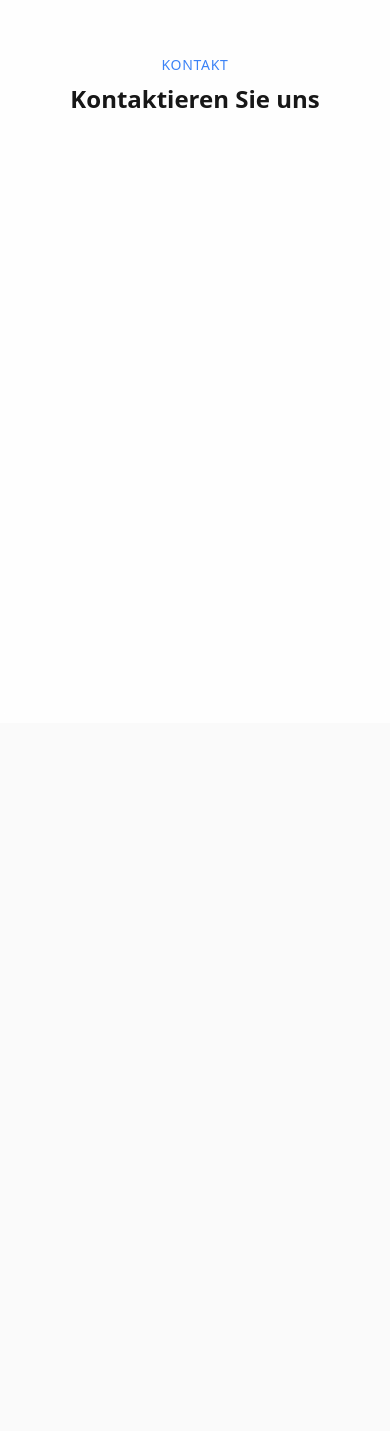
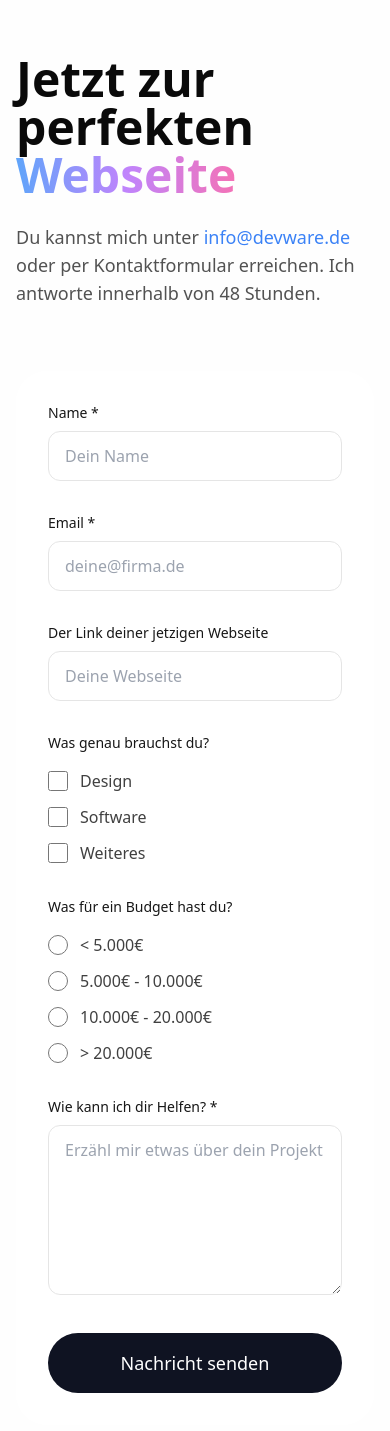
Before and after one commit to devware-ch/devware-landingpage, a Next.js app: page / in a window 390 px wide. Shown: the part 6073-7504 px from the top of the page. Before the commit the page ends 6796 px from the top, so only its background shows below. Built offline with nearby package versions, Linux system fonts and the light colour scheme.

Commit message:
add: Next.js configuration, enhance contact section with form and animations

```diff
--- a/app/page.tsx
+++ b/app/page.tsx
@@ -456,25 +456,183 @@ export default function Home() {
 
       {/* Kontakt Section */}
       <div className="relative z-10 bg-white/80 dark:bg-black/80 backdrop-blur-sm">
-        <section id="contact" className="py-32 px-4">
-          <div className="max-w-7xl mx-auto">
+        <section className="py-32 px-4">
+          <div className="max-w-4xl mx-auto">
+            {/* Hero Title */}
             <motion.div
               initial={{ opacity: 0, y: 20 }}
               animate={{ opacity: 1, y: 0 }}
               transition={{ delay: 0.2 }}
-              className="flex flex-col items-center mb-20"
+              className="mb-16"
             >
-              <span className="text-sm font-medium text-[#3B82F6] mb-2 tracking-wider">
-                KONTAKT
+              <h1 className="font-syne text-5xl sm:text-6xl md:text-7xl font-bold mb-6">
+                Jetzt zur perfekten{" "}
+                <span className="bg-gradient-to-r from-blue-400 via-purple-400 to-pink-400 text-transparent bg-clip-text">
+                  Webseite
                 </span>
-              <h2 className="text-2xl md:text-3xl font-syne font-bold text-neutral-900 dark:text-white text-center">
-                Kontaktieren Sie uns
-              </h2>
+              </h1>
+              <p className="text-lg text-neutral-600 dark:text-neutral-300">
+                Du kannst mich unter{" "}
+                <a
+                  href="mailto:info@devware.de"
+                  className="text-blue-500 hover:text-blue-600 transition-colors"
+                >
+                  info@devware.de
+                </a>{" "}
+                oder per Kontaktformular erreichen. Ich antworte innerhalb von 48 Stunden.
+              </p>
             </motion.div>
 
-            <div className="min-h-[400px]">
-              {/* Hier kommt später der Kontaktinhalt */}
+            {/* Contact Form */}
+            <motion.div
+              initial={{ opacity: 0, y: 20 }}
+              animate={{ opacity: 1, y: 0 }}
+              transition={{ delay: 0.3 }}
+              className="bg-white/80 dark:bg-[#0F1322]/80 backdrop-blur-sm rounded-[32px] p-8 md:p-12"
+            >
+              <form onSubmit={(e) => {
+                e.preventDefault();
+                // Hier kommt später die Email-Versand Logik
+                console.log('Form submitted');
+              }} className="space-y-8">
+                {/* Name Field */}
+                <div>
+                  <label className="block text-sm font-medium text-neutral-900 dark:text-white mb-2">
+                    Name *
+                  </label>
+                  <input
+                    type="text"
+                    required
+                    className="w-full px-4 py-3 rounded-xl bg-white dark:bg-neutral-800/50 border border-neutral-200 dark:border-neutral-700 focus:outline-none focus:ring-2 focus:ring-blue-500 text-neutral-900 dark:text-white"
+                    placeholder="Dein Name"
+                  />
                 </div>
+
+                {/* Email Field */}
+                <div>
+                  <label className="block text-sm font-medium text-neutral-900 dark:text-white mb-2">
+                    Email *
+                  </label>
+                  <input
+                    type="email"
+                    required
+                    className="w-full px-4 py-3 rounded-xl bg-white dark:bg-neutral-800/50 border border-neutral-200 dark:border-neutral-700 focus:outline-none focus:ring-2 focus:ring-blue-500 text-neutral-900 dark:text-white"
+                    placeholder="deine@firma.de"
+                  />
+                </div>
+
+                {/* Website Field */}
+                <div>
+                  <label className="block text-sm font-medium text-neutral-900 dark:text-white mb-2">
+                    Der Link deiner jetzigen Webseite
+                  </label>
+                  <input
+                    type="url"
+                    className="w-full px-4 py-3 rounded-xl bg-white dark:bg-neutral-800/50 border border-neutral-200 dark:border-neutral-700 focus:outline-none focus:ring-2 focus:ring-blue-500 text-neutral-900 dark:text-white"
+                    placeholder="Deine Webseite"
+                  />
+                </div>
+
+                {/* Two Columns Layout */}
+                <div className="grid grid-cols-1 md:grid-cols-2 gap-8">
+                  {/* Needs Checkboxes */}
+                  <div>
+                    <label className="block text-sm font-medium text-neutral-900 dark:text-white mb-4">
+                      Was genau brauchst du?
+                    </label>
+                    <div className="space-y-3">
+                      <label className="flex items-center space-x-3">
+                        <input
+                          type="checkbox"
+                          className="w-5 h-5 rounded border-neutral-300 text-blue-500 focus:ring-blue-500"
+                        />
+                        <span className="text-neutral-700 dark:text-neutral-300">Design</span>
+                      </label>
+                      <label className="flex items-center space-x-3">
+                        <input
+                          type="checkbox"
+                          className="w-5 h-5 rounded border-neutral-300 text-blue-500 focus:ring-blue-500"
+                        />
+                        <span className="text-neutral-700 dark:text-neutral-300">Software</span>
+                      </label>
+                      <label className="flex items-center space-x-3">
+                        <input
+                          type="checkbox"
+                          className="w-5 h-5 rounded border-neutral-300 text-blue-500 focus:ring-blue-500"
+                        />
+                        <span className="text-neutral-700 dark:text-neutral-300">Weiteres</span>
+                      </label>
+                    </div>
+                  </div>
+
+                  {/* Budget Radio Buttons */}
+                  <div>
+                    <label className="block text-sm font-medium text-neutral-900 dark:text-white mb-4">
+                      Was für ein Budget hast du?
+                    </label>
+                    <div className="space-y-3">
+                      <label className="flex items-center space-x-3">
+                        <input
+                          type="radio"
+                          name="budget"
+                          value="< 5000"
+                          className="w-5 h-5 border-neutral-300 text-blue-500 focus:ring-blue-500"
+                        />
+                        <span className="text-neutral-700 dark:text-neutral-300">{"< 5.000€"}</span>
+                      </label>
+                      <label className="flex items-center space-x-3">
+                        <input
+                          type="radio"
+                          name="budget"
+                          value="5000-10000"
+                          className="w-5 h-5 border-neutral-300 text-blue-500 focus:ring-blue-500"
+                        />
+                        <span className="text-neutral-700 dark:text-neutral-300">5.000€ - 10.000€</span>
+                      </label>
+                      <label className="flex items-center space-x-3">
+                        <input
+                          type="radio"
+                          name="budget"
+                          value="10000-20000"
+                          className="w-5 h-5 border-neutral-300 text-blue-500 focus:ring-blue-500"
+                        />
+                        <span className="text-neutral-700 dark:text-neutral-300">10.000€ - 20.000€</span>
+                      </label>
+                      <label className="flex items-center space-x-3">
+                        <input
+                          type="radio"
+                          name="budget"
+                          value="> 20000"
+                          className="w-5 h-5 border-neutral-300 text-blue-500 focus:ring-blue-500"
+                        />
+                        <span className="text-neutral-700 dark:text-neutral-300">{"> 20.000€"}</span>
+                      </label>
+                    </div>
+                  </div>
+                </div>
+
+                {/* Message Field */}
+                <div>
+                  <label className="block text-sm font-medium text-neutral-900 dark:text-white mb-2">
+                    Wie kann ich dir Helfen? *
+                  </label>
+                  <textarea
+                    required
+                    rows={6}
+                    className="w-full px-4 py-3 rounded-xl bg-white dark:bg-neutral-800/50 border border-neutral-200 dark:border-neutral-700 focus:outline-none focus:ring-2 focus:ring-blue-500 text-neutral-900 dark:text-white"
+                    placeholder="Erzähl mir etwas über dein Projekt"
+                  ></textarea>
+                </div>
+
+                {/* Submit Button */}
+                <button
+                  type="submit"
+                  className="w-full px-8 py-4 bg-[#0F1322] dark:bg-white text-white dark:text-[#0F1322] rounded-full text-lg font-medium hover:scale-[1.02] transition-transform"
+                >
+                  Nachricht senden
+                </button>
+              </form>
+            </motion.div>
           </div>
         </section>
       </div>
--- /dev/null
+++ b/next.config.mjs
@@ -0,0 +1,7 @@
+/** @type {import('next').NextConfig} */
+const nextConfig = {
+  reactStrictMode: true,
+  swcMinify: true,
+};
+
+export default nextConfig;
```
Also changed, not shown: 1 other file (tests, documents, lock files or other folders). Lines whose indentation alone changed are shown as unchanged.
